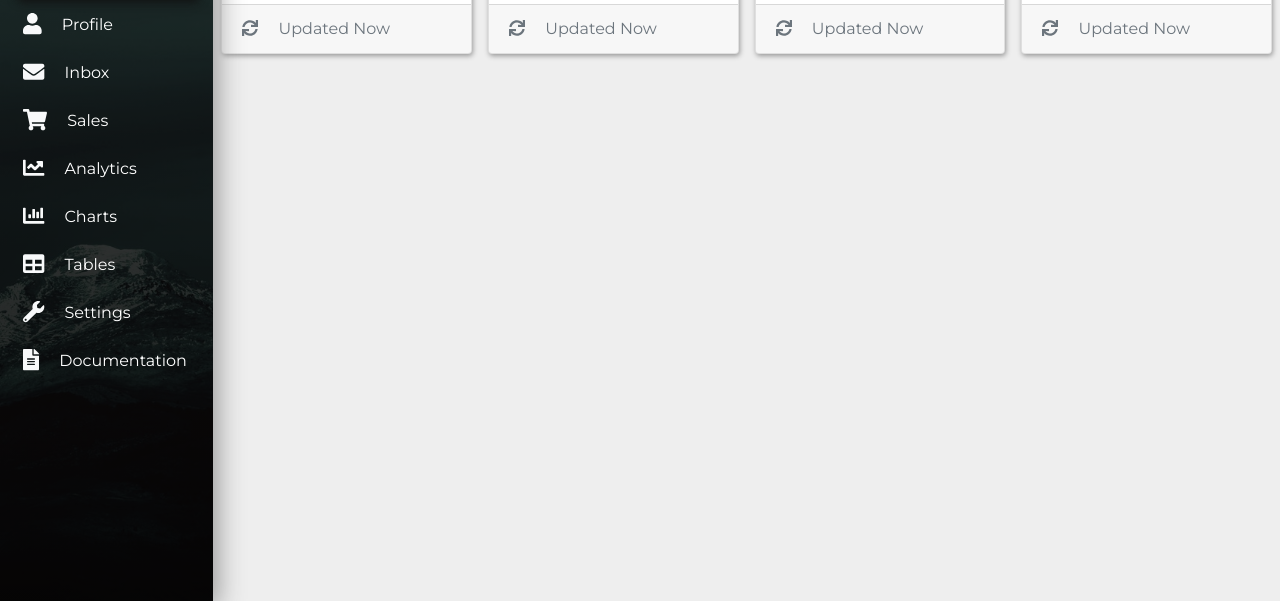
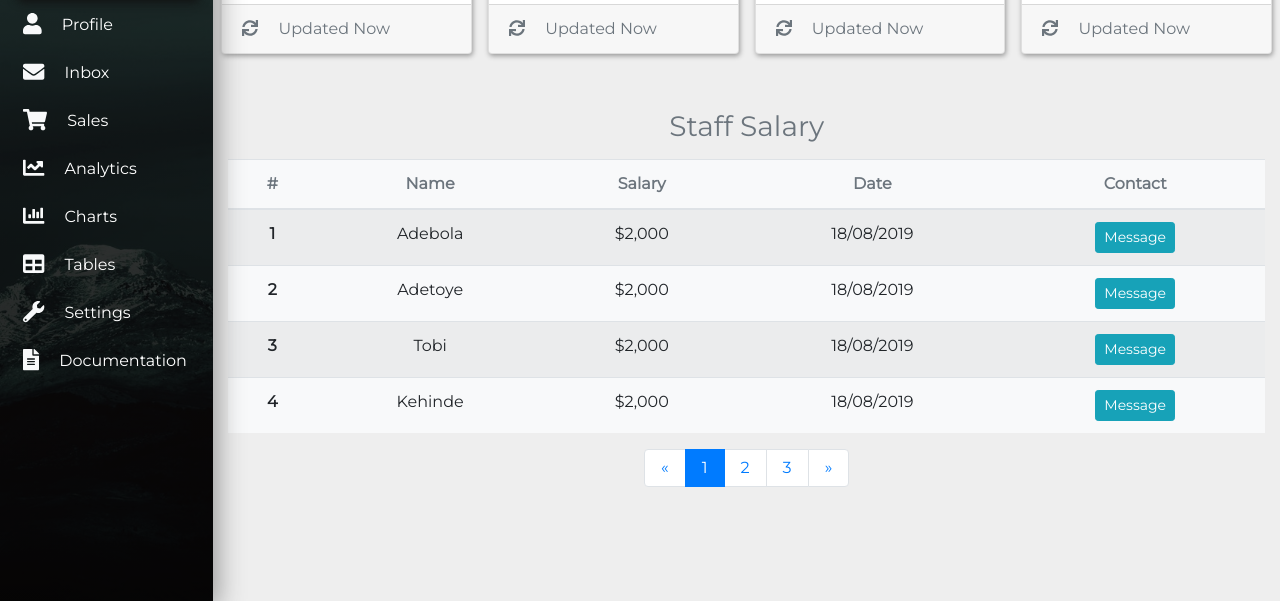
Before and after one commit to techbola/bootstrap-project-2, a plain HTML site: page index.html in a window 1280 px wide. Shown: the part 199-800 px from the top of the page. Drawn offline with nearby package versions, Linux system fonts and the light colour scheme.

Commit message:
staff salary table section done

```diff
--- a/index.html
+++ b/index.html
@@ -223,6 +223,105 @@
         </section>
         <!--End of Cards-->
 
+        <!--table-->
+        <section>
+            <div class="container-fluid">
+                <div class="row mb-5">
+                    <div class="col-xl-10 col-lg-9 col-md-8 ml-auto">
+                        <div class="row">
+                            <div class="col-sm-12">
+                                <h3 class="text-muted text-center mb-3">Staff Salary</h3>
+                                <table class="table bg-light text-center table-striped">
+                                    <thead>
+                                        <tr class="text-muted">
+                                            <th>#</th>
+                                            <th>Name</th>
+                                            <th>Salary</th>
+                                            <th>Date</th>
+                                            <th>Contact</th>
+                                        </tr>
+                                    </thead>
+                                    <tbody>
+                                        <tr>
+                                            <th>1</th>
+                                            <td>Adebola</td>
+                                            <td>$2,000</td>
+                                            <td>18/08/2019</td>
+                                            <td>
+                                                <button type="button" class="btn btn-info btn-sm">Message</button>
+                                            </td>
+                                        </tr>
+                                        <tr>
+                                            <th>2</th>
+                                            <td>Adetoye</td>
+                                            <td>$2,000</td>
+                                            <td>18/08/2019</td>
+                                            <td>
+                                                <button type="button" class="btn btn-info btn-sm">Message</button>
+                                            </td>
+                                        </tr>
+                                        <tr>
+                                            <th>3</th>
+                                            <td>Tobi</td>
+                                            <td>$2,000</td>
+                                            <td>18/08/2019</td>
+                                            <td>
+                                                <button type="button" class="btn btn-info btn-sm">Message</button>
+                                            </td>
+                                        </tr>
+                                        <tr>
+                                            <th>4</th>
+                                            <td>Kehinde</td>
+                                            <td>$2,000</td>
+                                            <td>18/08/2019</td>
+                                            <td>
+                                                <button type="button" class="btn btn-info btn-sm">Message</button>
+                                            </td>
+                                        </tr>
+                                    </tbody>
+                                </table>
+                                <!--pagination-->
+                                <nav>
+                                    <ul class="pagination justify-content-center">
+                                        <li class="page-item">
+                                            <a href="#" class="page-link py-2 px-3">
+                                                <span>&laquo;</span>
+                                            </a>
+                                        </li>
+                                        <li class="page-item active">
+                                            <a href="#" class="page-link py-2 px-3">
+                                                1
+                                            </a>
+                                        </li>
+                                        <li class="page-item">
+                                            <a href="#" class="page-link py-2 px-3">
+                                                2
+                                            </a>
+                                        </li>
+                                        <li class="page-item">
+                                            <a href="#" class="page-link py-2 px-3">
+                                                3
+                                            </a>
+                                        </li>
+                                        <li class="page-item">
+                                            <a href="#" class="page-link py-2 px-3">
+                                                <span>&raquo;</span>
+                                            </a>
+                                        </li>
+                                    </ul>
+                                </nav>
+                                <!--end of pagination-->
+                            </div>
+                            <div class="col-sm-12">
+
+                            </div>
+                        </div>
+                    </div>
+                </div>
+            </div>
+        </section>
+        <!--end of table-->
+
     <script src="https://code.jquery.com/jquery-3.3.1.slim.min.js" integrity="sha384-q8i/X+965DzO0rT7abK41JStQIAqVgRVzpbzo5smXKp4YfRvH+8abtTE1Pi6jizo" crossorigin="anonymous"></script>
     <script src="https://cdnjs.cloudflare.com/ajax/libs/popper.js/1.14.3/umd/popper.min.js" integrity="sha384-ZMP7rVo3mIykV+2+9J3UJ46jBk0WLaUAdn689aCwoqbBJiSnjAK/l8WvCWPIPm49" crossorigin="anonymous"></script>
     <script src="https://stackpath.bootstrapcdn.com/bootstrap/4.1.1/js/bootstrap.min.js" integrity="sha384-smHYKdLADwkXOn1EmN1qk/HfnUcbVRZyYmZ4qpPea6sjB/pTJ0euyQp0Mk8ck+5T" crossorigin="anonymous"></script>
```
